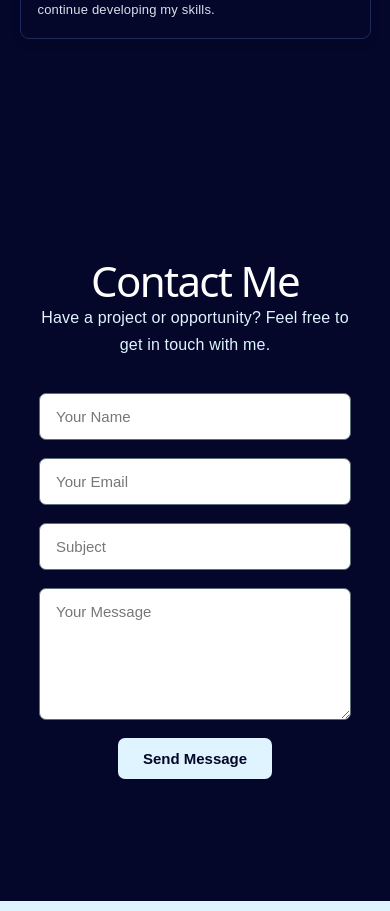
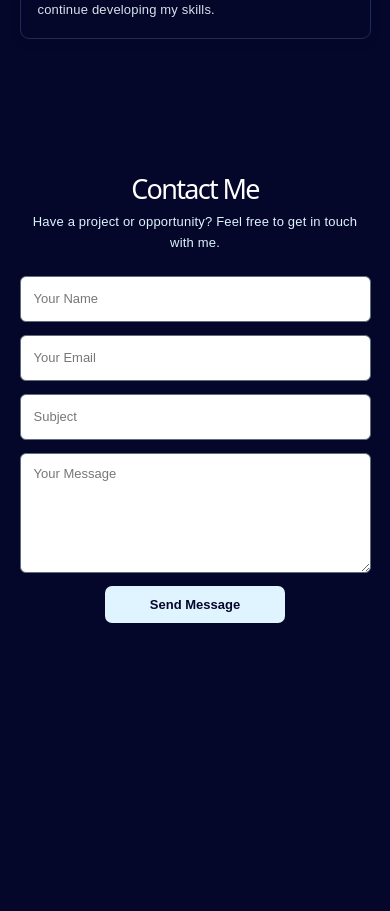
Before and after one commit to ishqafathima/My-Portfolio, a React (Vite) app: page / in a window 390 px wide. Shown: the part 6860-7771 px from the top of the page. Built offline with nearby package versions, Linux system fonts and the light colour scheme.

Commit message:
update portfolio

```diff
--- a/src/sections/Contact/Contact.css
+++ b/src/sections/Contact/Contact.css
@@ -1,3 +1,4 @@
+
 .contact {
   min-height: calc(100vh - 70px);
   display: flex;
@@ -15,8 +16,8 @@
 }
 
 .contact-content h1 {
-  font-size: 42px;
-  margin-bottom: 12px;
+  font-size: clamp(30px, 4vw, 42px);
+  margin: 0 0 12px;
   color: #ffffff;
 }
 
@@ -24,13 +25,15 @@
   color: #dff4ff;
   font-size: 16px;
   line-height: 1.7;
-  margin-bottom: 35px;
+  margin: 0 auto 35px;
 }
 
+/* Contact Form */
 .contact-form {
   display: flex;
   flex-direction: column;
   gap: 18px;
+  width: 100%;
   text-align: left;
 }
 
@@ -48,6 +51,10 @@
   outline: none;
 }
 
+.contact-form input {
+  height: 50px;
+}
+
 .contact-form input::placeholder,
 .contact-form textarea::placeholder {
   color: #777777;
@@ -56,12 +63,15 @@
 .contact-form input:focus,
 .contact-form textarea:focus {
   border-color: #dff4ff;
+  box-shadow: 0 0 0 2px rgba(223, 244, 255, 0.15);
 }
 
 .contact-form textarea {
+  min-height: 140px;
   resize: vertical;
 }
 
+/* Button */
 .contact-form button {
   width: fit-content;
   padding: 12px 25px;
@@ -73,10 +83,120 @@
   font-weight: 600;
   cursor: pointer;
   align-self: center;
+  transition: 0.3s ease;
 }
 
 .contact-form button:hover {
   background-color: #ffffff;
   transform: translateY(-2px);
-  transition: 0.3s ease;
 }
+
+/* Tablet */
+@media (max-width: 900px) {
+  .contact {
+    min-height: calc(100vh - 65px);
+    padding: 60px 7%;
+  }
+
+  .contact-content {
+    max-width: 700px;
+  }
+
+  .contact-description {
+    font-size: 15px;
+    margin-bottom: 30px;
+  }
+
+  .contact-form {
+    gap: 16px;
+  }
+
+  .contact-form input,
+  .contact-form textarea {
+    font-size: 14px;
+  }
+}
+
+/* Mobile */
+@media (max-width: 700px) {
+  .contact {
+    min-height: calc(100vh - 60px);
+    padding: 55px 6% 70px;
+    align-items: flex-start;
+  }
+
+  .contact-content h1 {
+    font-size: 30px;
+  }
+
+  .contact-description {
+    font-size: 14px;
+    line-height: 1.6;
+    margin-bottom: 25px;
+  }
+
+  .contact-form {
+    gap: 14px;
+  }
+
+  .contact-form input,
+  .contact-form textarea {
+    padding: 13px 14px;
+    font-size: 14px;
+    border-radius: 6px;
+  }
+
+  .contact-form input {
+    height: 48px;
+  }
+
+  .contact-form textarea {
+    min-height: 130px;
+  }
+
+  .contact-form button {
+    width: 180px;
+    padding: 11px 20px;
+    font-size: 14px;
+  }
+}
+
+/* Small phones */
+@media (max-width: 480px) {
+  .contact {
+    padding: 50px 5% 60px;
+  }
+
+  .contact-content h1 {
+    font-size: 27px;
+  }
+
+  .contact-description {
+    font-size: 13px;
+    margin-bottom: 22px;
+  }
+
+  .contact-form {
+    gap: 13px;
+  }
+
+  .contact-form input,
+  .contact-form textarea {
+    font-size: 13px;
+    padding: 12px 13px;
+  }
+
+  .contact-form input {
+    height: 46px;
+  }
+
+  .contact-form textarea {
+    min-height: 120px;
+  }
+
+  .contact-form button {
+    width: 100%;
+    max-width: 180px;
+    font-size: 13px;
+  }
+}
```
